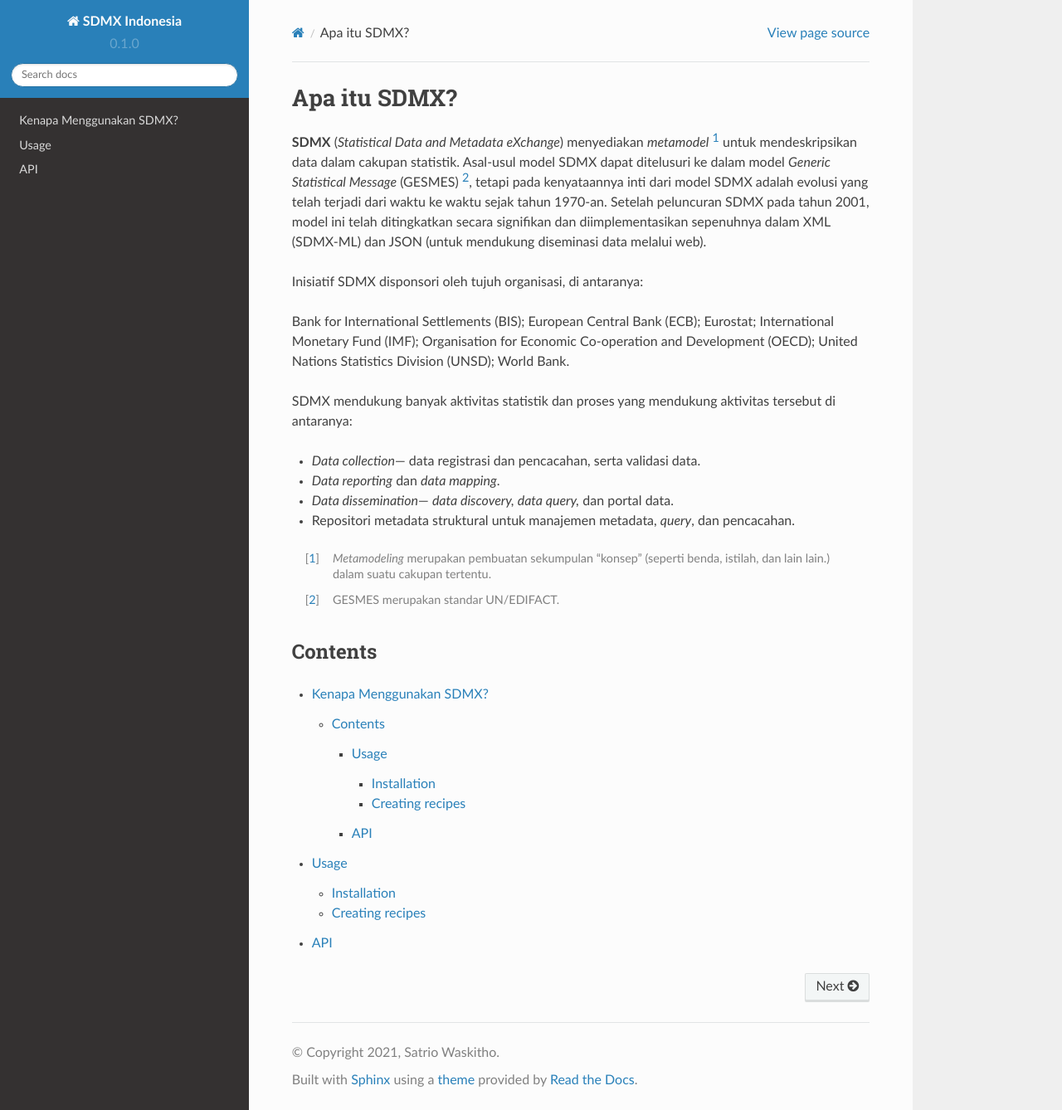
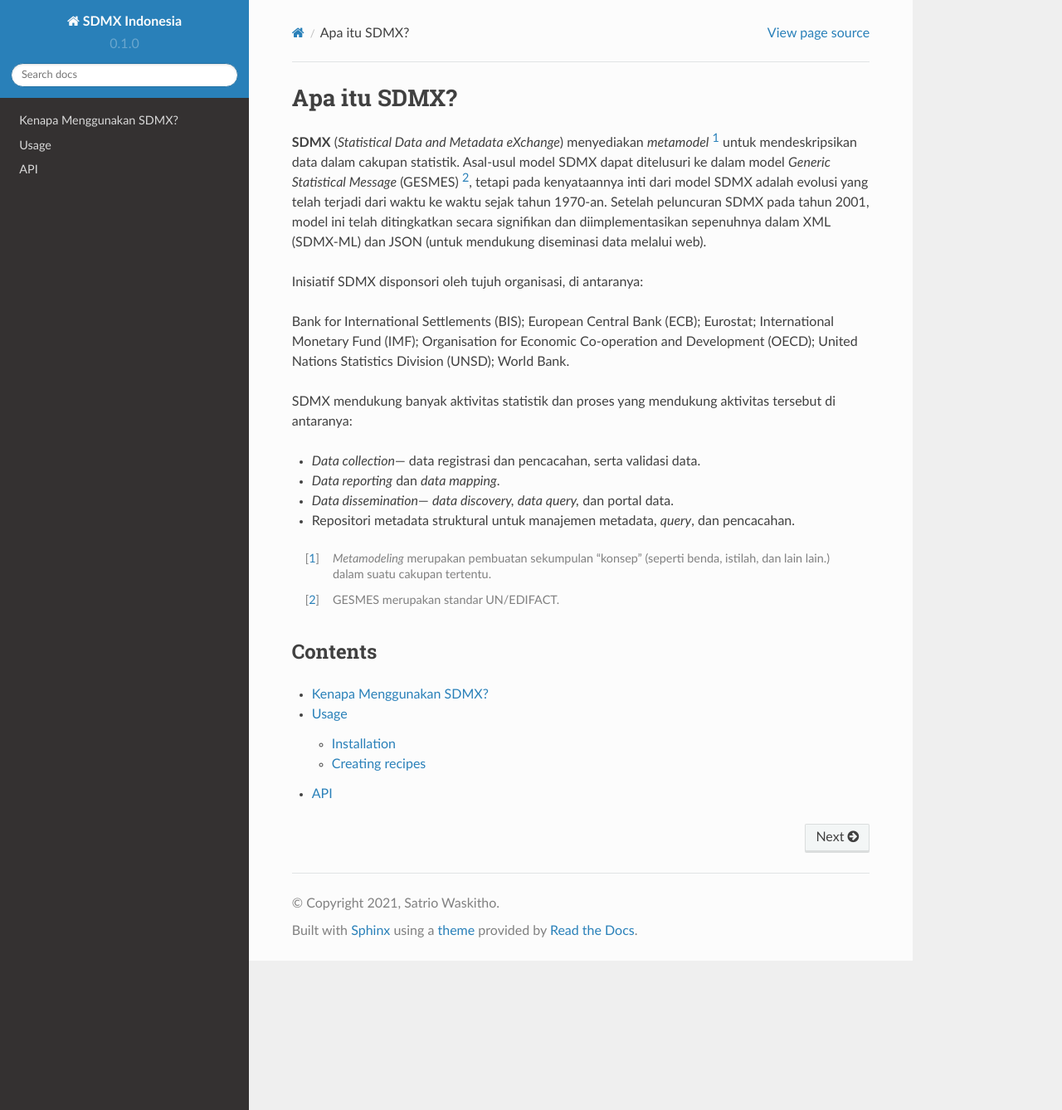
Before and after one commit to satriowaskitho/sdmx-indonesia, a Sphinx documentation site: the page built from docs/source/index.rst, in a window 1280 px wide and 1338 px high. Shown: the whole window at 83% size. Built offline with Sphinx 7.4.7 and the Read the Docs theme 2.0.0, drawn with Linux system fonts in a browser that asks for light colours; pages that are not in the unit, such as notebooks, are missing from menus.

Commit message:
Update why-sdmx.rst

```diff
--- a/docs/source/why-sdmx.rst
+++ b/docs/source/why-sdmx.rst
@@ -16,12 +16,3 @@
 
 .. [#f1] *Metamodeling* merupakan pembuatan sekumpulan "konsep" (seperti benda, istilah, dan lain lain.) dalam suatu cakupan tertentu.
 .. [#f2] GESMES merupakan standar UN/EDIFACT.
-
-Contents
---------
-
-.. toctree::
-
-   why-sdmx
-   usage
-   api
```
